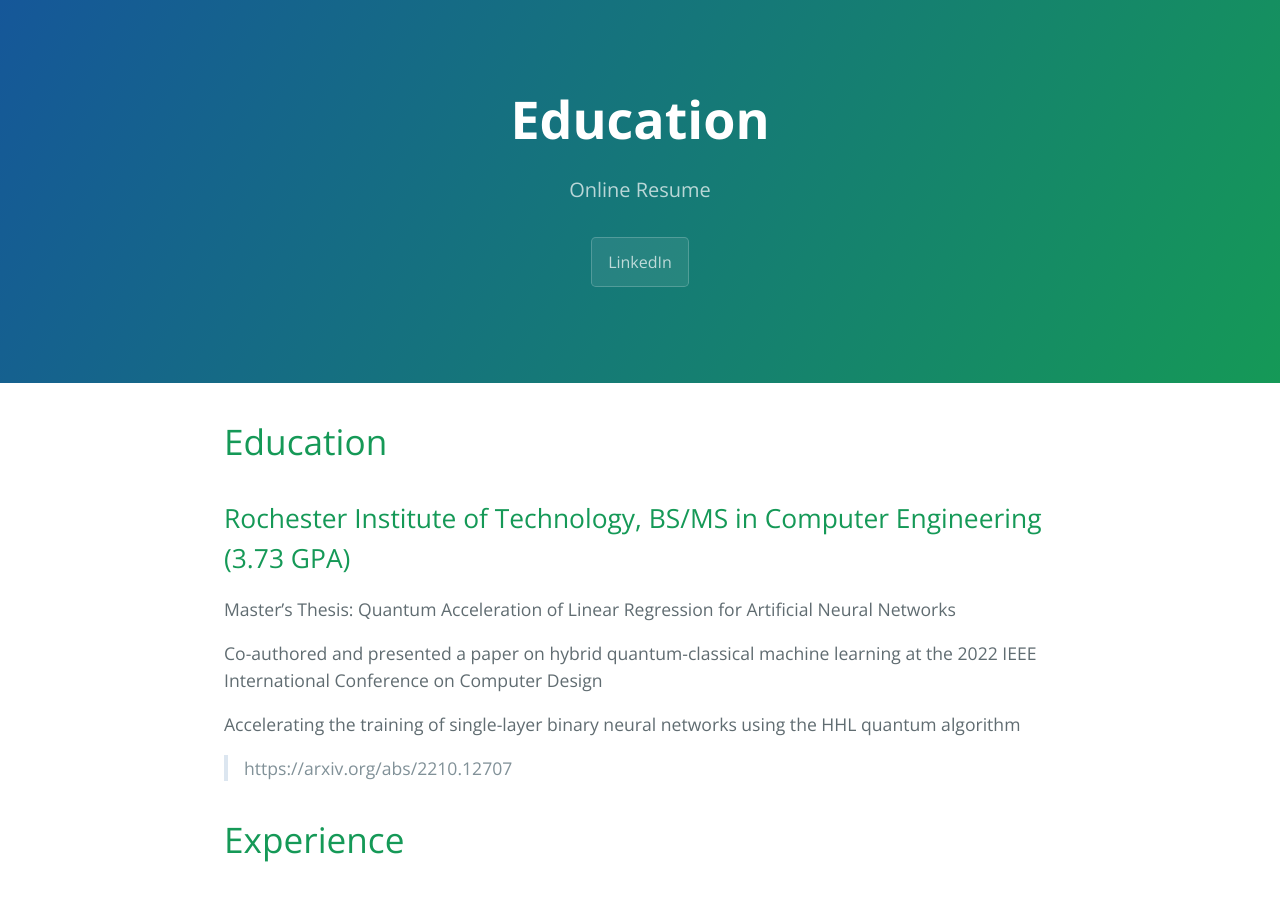
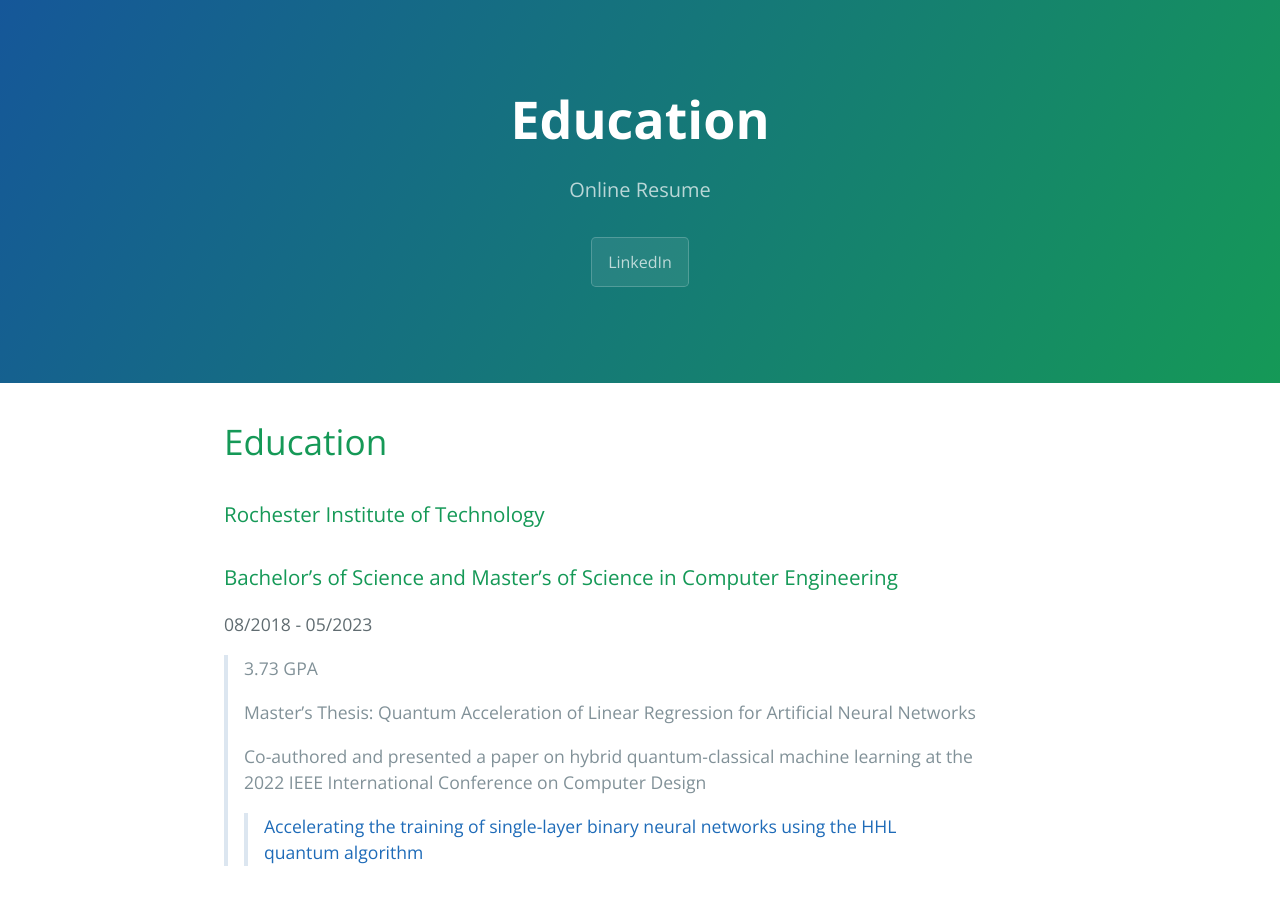
Before and after one commit to MartinHoffnagle/martinhoffnagle.github.io, a Jekyll site: the page built from index.md, in a window 1280 px wide and 900 px high. Built offline with Jekyll 4.4.1, drawn with Linux system fonts in a browser that asks for light colours; our own code applies the rules of GitHub Pages for plain Markdown files; some of the changed text lies outside the part shown.

Commit message:
Update index.md

```diff
--- a/index.md
+++ b/index.md
@@ -4,67 +4,81 @@ layout: default
 
 # Education
 
-## Rochester Institute of Technology, BS/MS in Computer Engineering (3.73 GPA)
+### Rochester Institute of Technology
+### Bachelor's of Science and Master's of Science in Computer Engineering
 
-Master's Thesis: Quantum Acceleration of Linear Regression for Artificial Neural Networks
+08/2018 - 05/2023
 
-Co-authored and presented a paper on hybrid quantum-classical machine learning at the 2022 IEEE International Conference on Computer Design
-
-Accelerating the training of single-layer binary neural networks using the HHL quantum algorithm
-> https://arxiv.org/abs/2210.12707
+> 3.73 GPA
+>
+> Master's Thesis: Quantum Acceleration of Linear Regression for Artificial Neural Networks
+>
+> Co-authored and presented a paper on hybrid quantum-classical machine learning at the 2022 IEEE International Conference on Computer Design
+>
+>> [Accelerating the training of single-layer binary neural networks using the HHL quantum algorithm](https://arxiv.org/abs/2210.12707)
 
 # Experience
 
-## Hard Drive R&D Engineering Intern at Western Digital
+### Hard Drive R&D Engineering Intern at Western Digital
 
 05/2022 - 08/2022
 
-Predicted HDD thermal changes using input, output signal processing and transfer functions
+> Predicted HDD thermal changes using input, output signal processing and transfer functions
+>
+> Matlab data collection and analysis of hard drive metrics to determine wear and touchdowns
 
-Matlab data collection and analysis of hard drive metrics to determine wear and touchdowns
-
-## Systems Integration and Engineering Coop at Intel
+### Systems Integration and Engineering Coop at Intel
 
 05/2021 - 08/2021
 
-Maintained and improved an internal product health tracking tool by developing Python scripts with regular expressions for automation and web scraping
+> Maintained and improved an internal product health tracking tool by developing Python scripts with regular expressions for automation and web scraping
+>
+> Researched and developed natural language processing tools for internal testing software
 
-Researched and developed natural language processing tools for internal testing software
-
-## Software Developer at Waygate Technologies
+### Software Developer at Waygate Technologies
 
 05/2020 - 10/2020
 
-Developed software to allow an operator to analyze data from a system of sensors in real time
+> Developed software to allow an operator to analyze data from a system of sensors in real time
+>
+> Full stack development using the .NET Framework with SQLite databases, UI elements, and peak detection algorithms
 
-Full stack development using the .NET Framework with SQLite databases, UI elements, and peak detection algorithms
-
-## Firmware and Software Developer at Fraunhofer Institute for Electronic Nano Systems
+### Firmware and Software Developer at Fraunhofer Institute for Electronic Nano Systems
 
 06/2019 - 08/2019
 
-Developed an iOS and Android app to connect to, display, and graph data from a Bluetooth Low Energy device in real time
-
-Developed firmware in C for a low power SoC to broadcast sensor data over Bluetooth Low Energy
+> Developed an iOS and Android app to connect to, display, and graph data from a Bluetooth Low Energy device in real time
+>
+> Developed firmware in C for a low power SoC to broadcast sensor data over Bluetooth Low Energy
 
 # Projects
 
-## Multi-Processor Ray Tracer
+### Multi-Processor Ray Tracer
 
-Implemented message-passing in C++ to accelerate ray tracing by effectively utilizing multiple processors on a SLURM system
+11/2021 - 12/2021
 
-## SoccerNet Multi-Object Tracker
+> Implemented message-passing in C++ to accelerate ray tracing by effectively utilizing multiple processors on a SLURM system
 
-Implemented a multi-object tracker to track the position of soccer players on a soccer pitch – Used a Faster R-CNN detector, MARS feature encoder, and DeepSort tracker
+### SoccerNet Multi-Object Tracker
 
-## Quantum Convolutional Neural Network
+10/2022 - 12/2022
 
-Implemented a quantum circuit to apply a quantum convolutional filter for a neural network to improve image classification
+> Implemented a multi-object tracker to track the position of soccer players on a soccer pitch – Used a Faster R-CNN detector, MARS feature encoder, and DeepSort tracker
 
-## Graphics Card Optimized Hough Transform
+### Quantum Convolutional Neural Network
 
-Programmed the line detecting algorithm Hough Transform for a Nvidia GPU using CUDA and C to increase performance by over 20x compared to a standard CPU implementation
+03/2022 - 05/2022
 
-## MIPS Microprocessor
+> Implemented a quantum circuit to apply a quantum convolutional filter for a neural network to improve image classification
 
-Designed and implemented a reduced instruction set computer in VHDL and wrote a program to calculate the first ten digits of the Fibonacci sequence
+### Graphics Card Optimized Hough Transform
+
+11/2021 - 12/2021
+
+> Programmed the line detecting algorithm Hough Transform for a Nvidia GPU using CUDA and C to increase performance by over 20x compared to a standard CPU implementation
+
+### MIPS Microprocessor
+
+01/2020 - 04/2020
+
+> Designed and implemented a reduced instruction set computer in VHDL and wrote a program to calculate the first ten digits of the Fibonacci sequence
```
